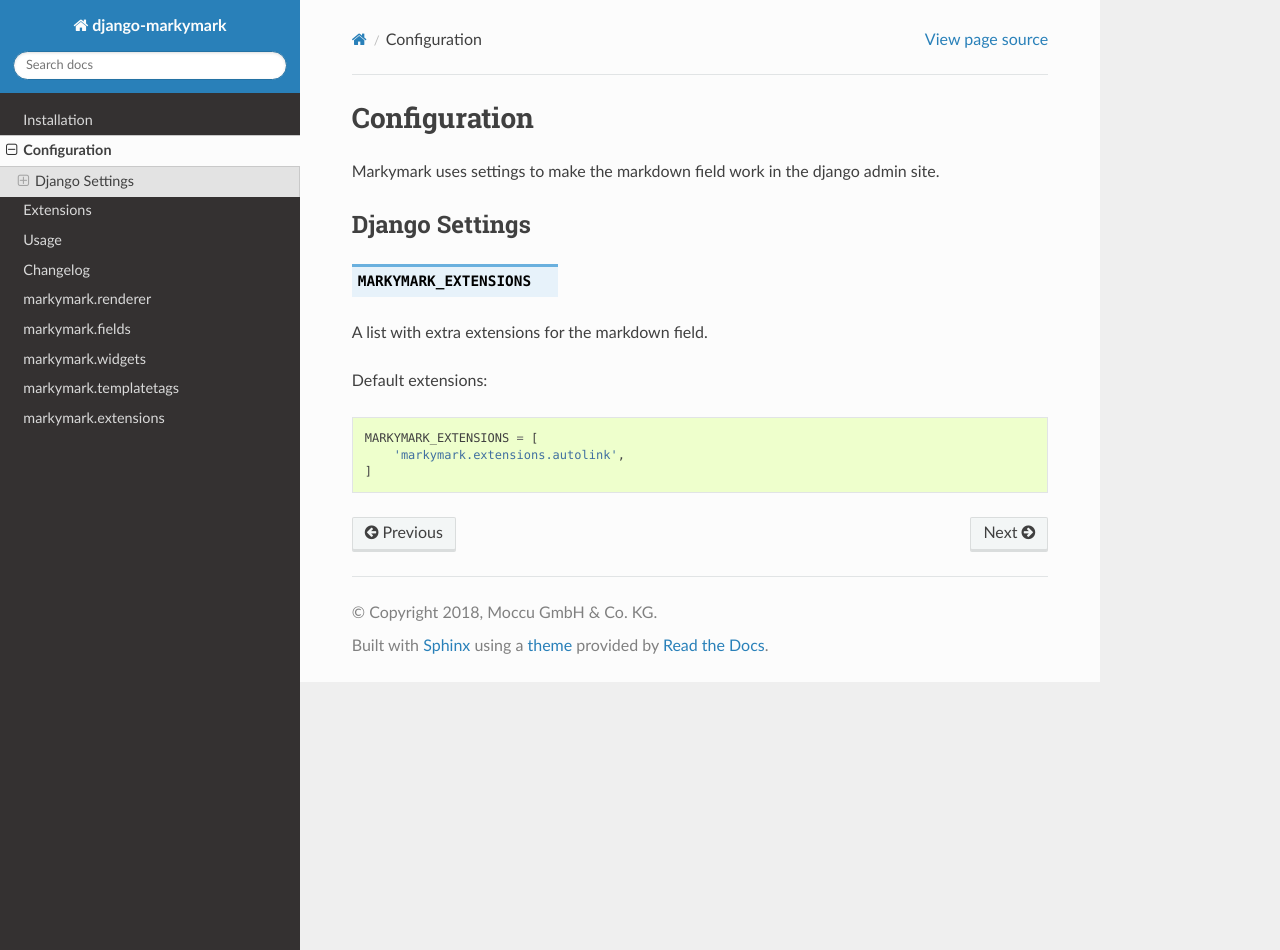
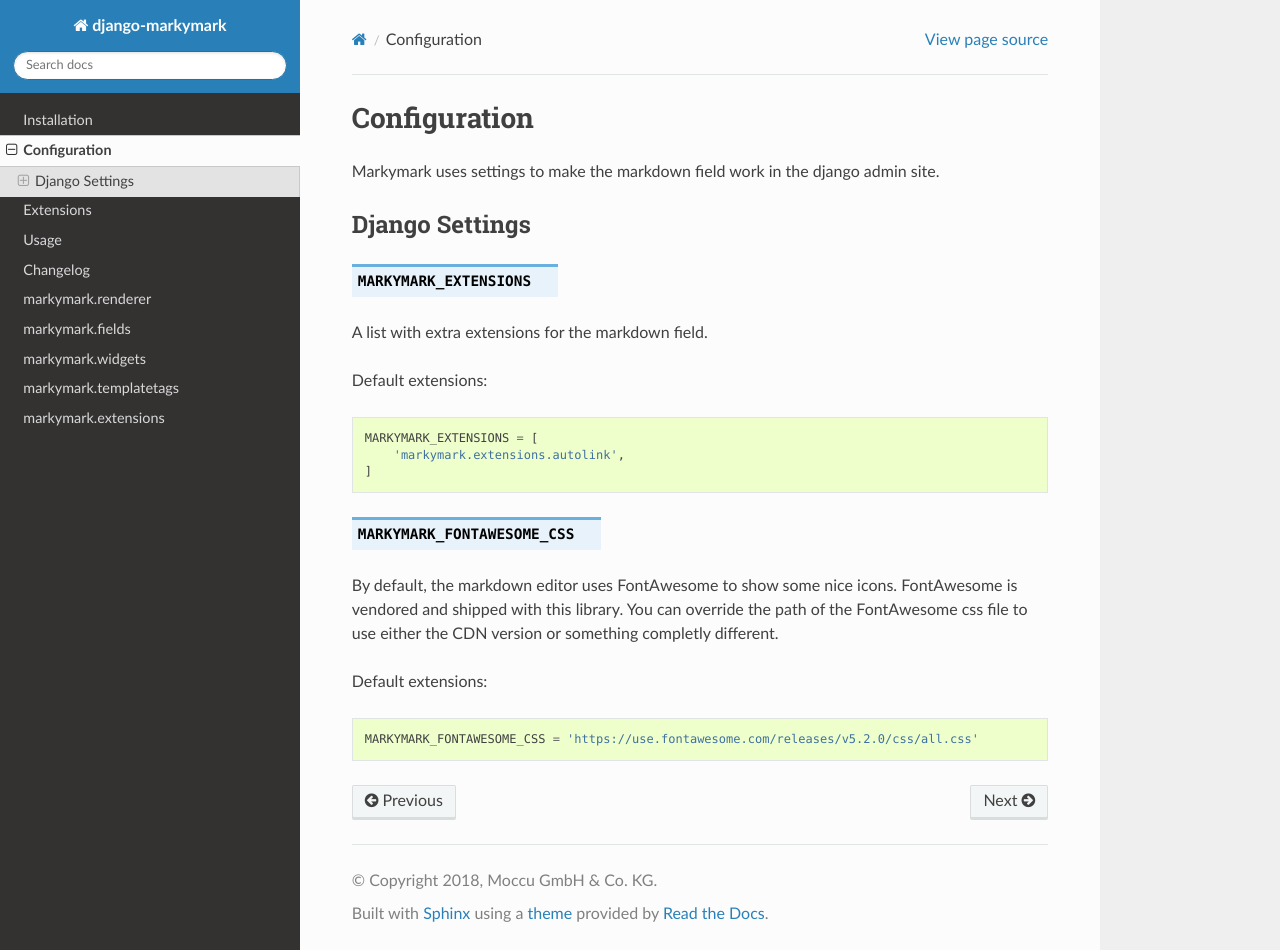
Before and after one commit to stephrdev/django-markymark, a Sphinx documentation site: the page built from docs/configuration.rst, in a window 1280 px wide and 950 px high. Built offline with Sphinx 7.4.7 and the Read the Docs theme 2.0.0, drawn with Linux system fonts in a browser that asks for light colours.

Commit message:
Add documentation for fontawesome setting.

```diff
--- a/docs/configuration.rst
+++ b/docs/configuration.rst
@@ -18,3 +18,17 @@ Default extensions:
     MARKYMARK_EXTENSIONS = [
         'markymark.extensions.autolink',
     ]
+
+
+.. py:data:: MARKYMARK_FONTAWESOME_CSS
+
+By default, the markdown editor uses FontAwesome to show some nice icons.
+FontAwesome is vendored and shipped with this library. You can override the
+path of the FontAwesome css file to use either the CDN version or something
+completly different.
+
+Default extensions:
+
+.. code-block:: python
+
+    MARKYMARK_FONTAWESOME_CSS = 'https://use.fontawesome.com/releases/v5.2.0/css/all.css'
```
